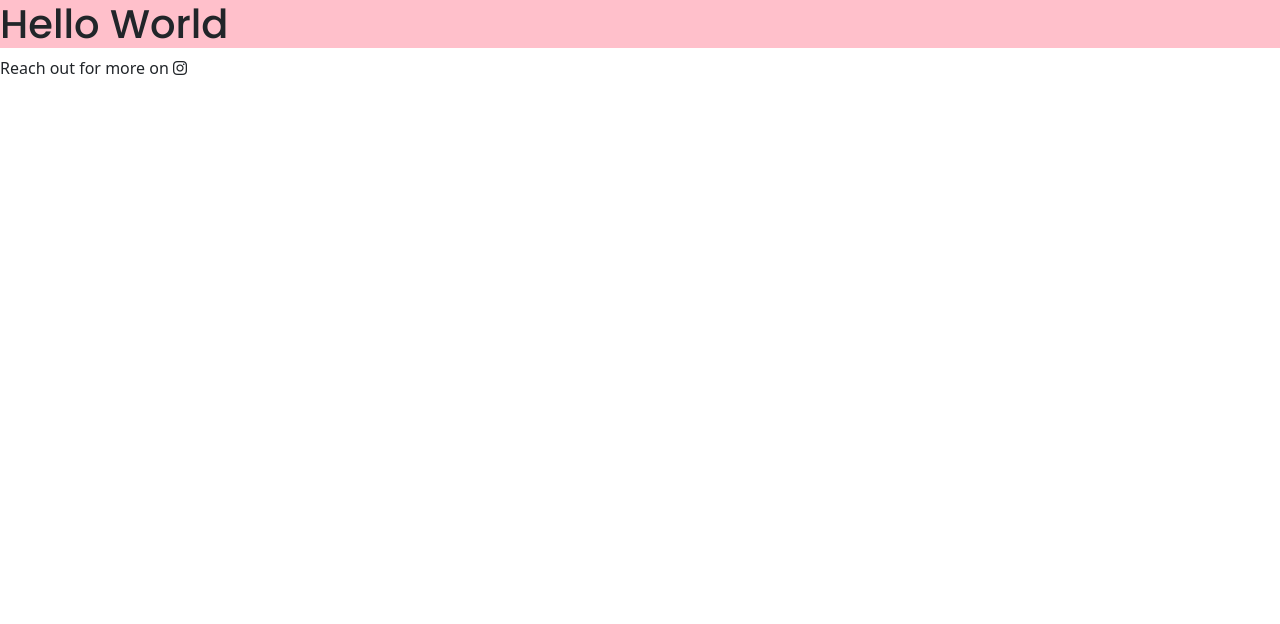
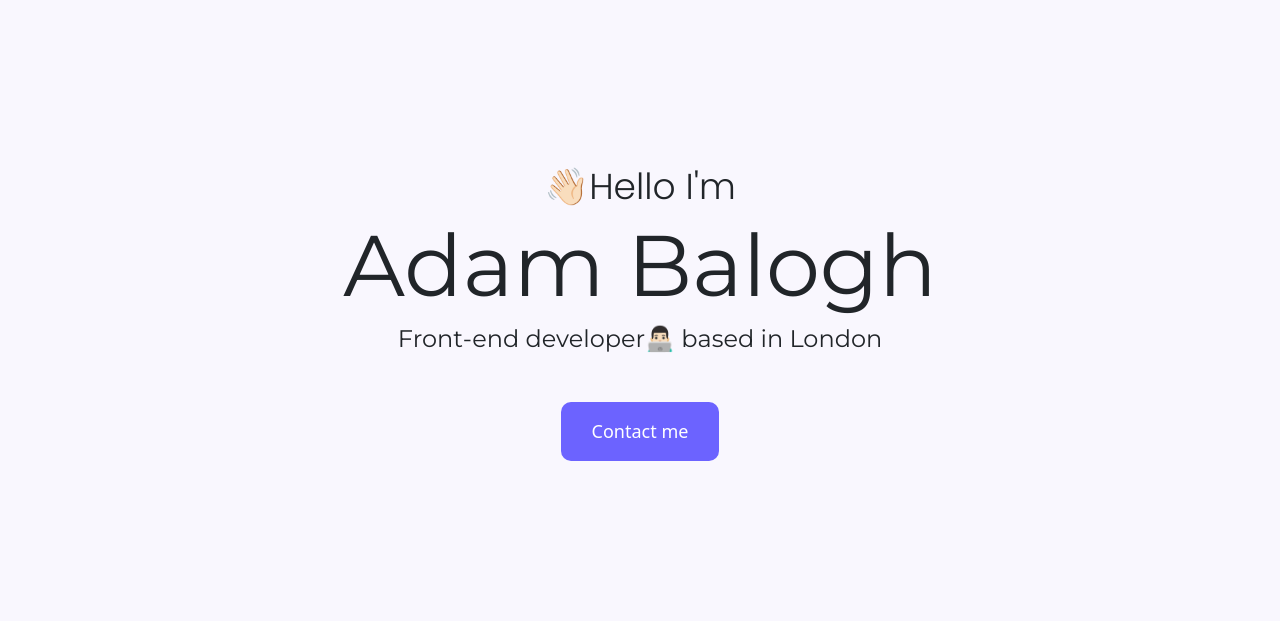
Before and after one commit to admbalogh/Homework-Project, a plain HTML site: page index.html in a window 1280 px wide. Drawn offline with nearby package versions, Linux system fonts and the light colour scheme.

Commit message:
Homepage setup
Html and CSS styling

```diff
--- a/index.html
+++ b/index.html
@@ -31,10 +31,13 @@
     <title>Responsive Project</title>
   </head>
   <body>
-    <h1>Hello World</h1>
-    <p>
-      Reach out for more on
-      <i class="fab fa-instagram"></i>
-    </p>
+    <div class="homepage">
+      <p>👋🏻Hello I'm</p>
+      <h1>Adam Balogh</h1>
+      <h2 class="mb-5">Front-end developer👨🏻‍💻 based in London</h2>
+      <div>
+        <a href="#" class="btn btn-branding"> Contact me </a>
+      </div>
+    </div>
   </body>
 </html>
--- a/project style/style.css
+++ b/project style/style.css
@@ -1,5 +1,41 @@
-h1 {
-  background-color: pink;
+:root {
+  --branding-color: #6c63ff;
+  --secondary-color: #f9f7fe;
+  --heading-font-family: "Montserrat", sans-serif;
+}
 
+.homepage h1 {
+  font-weight: normal;
+  font-family: var(--heading-font-family);
+  font-size: 86px;
+}
+.homepage p {
+  font-size: 36px;
+  font-weight: lighter;
   font-family: "Poppins", sans-serif;
+  margin: 0;
 }
+
+.homepage h2 {
+  font-family: var(--heading-font-family);
+  font-weight: normal;
+  font-size: 24px;
+}
+
+.homepage {
+  text-align: center;
+  background: var(--secondary-color);
+  padding: 160px 20px;
+}
+.btn-branding {
+  background: var(--branding-color);
+  color: white;
+  font-size: 18px;
+  border-radius: 10px;
+  line-height: 27px;
+  padding: 15px 30px;
+}
+.btn-branding:hover {
+  background: var(--branding-color);
+  color: #212529;
+}
```
